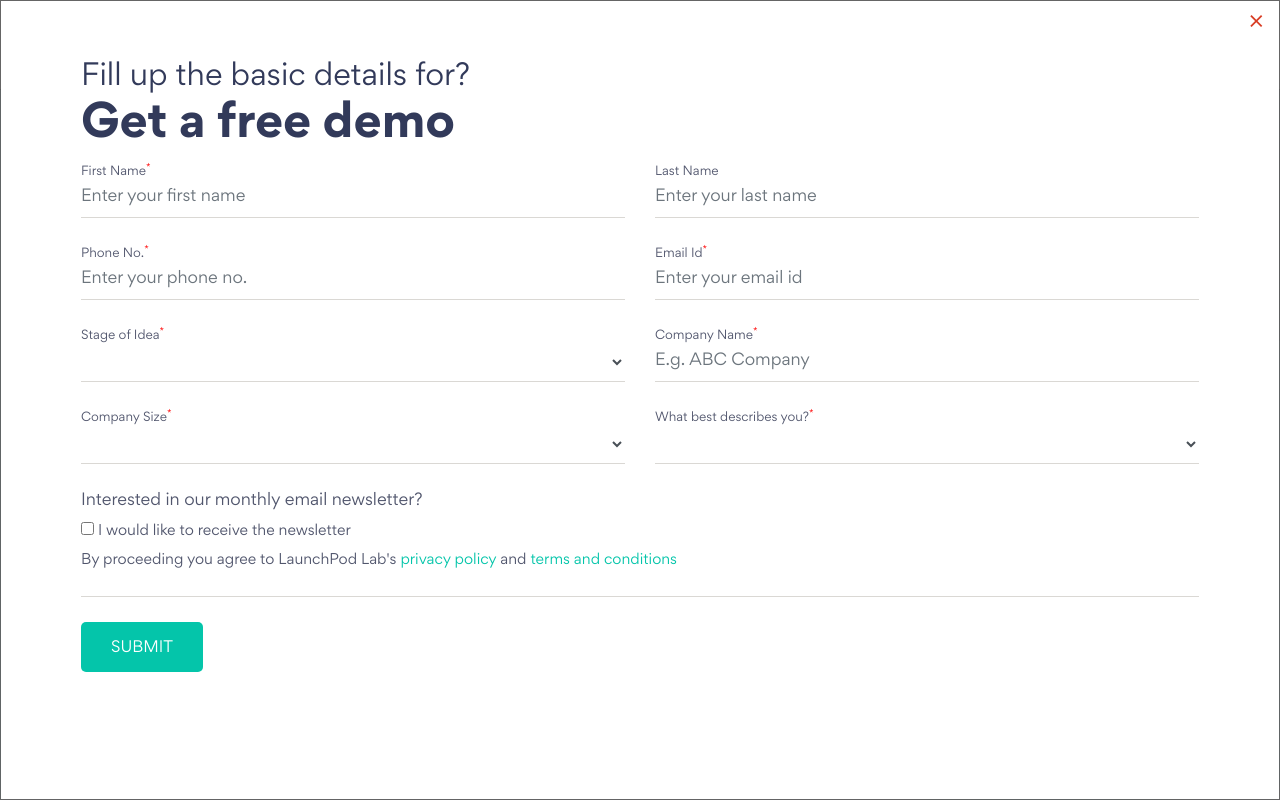
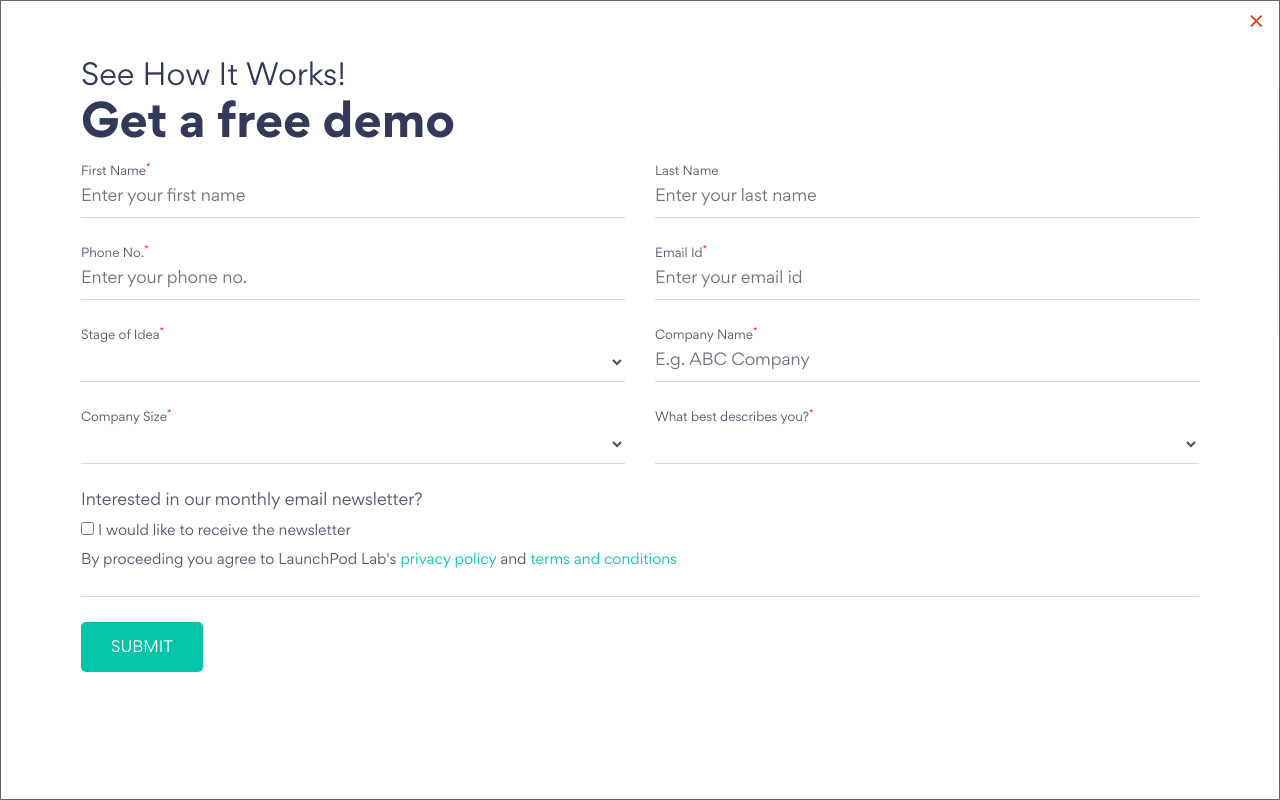
Before and after one commit to sajatjain/sajatjain.github.io, a plain HTML site: page landingpage.html in a window 1280 px wide. Both pictures are taken after a click on the link "Book a free demo". Shown: the top 800 px of the page. Drawn offline with Linux system fonts and the light colour scheme.

Commit message:
Update landingpage.html

```diff
--- a/landingpage.html
+++ b/landingpage.html
@@ -265,7 +265,7 @@
                      <form action="https://getform.io/f/bb2afa7d-57fc-4f64-9d69-b04925981838" method="POST" enctype="multipart/form-data">
                         <div class="row">
                            <div class="col-lg-12">
-                              <h2>Fill up the basic details for? <strong>Get a free demo</strong></h2>
+                              <h2>See How It Works! <strong>Get a free demo</strong></h2>
                             <!-- <p>Lorem Ipsum is simply dummy text of the printing and typesetting industry.</p> -->
                            </div>
                            <div class="col-lg-6">
```
